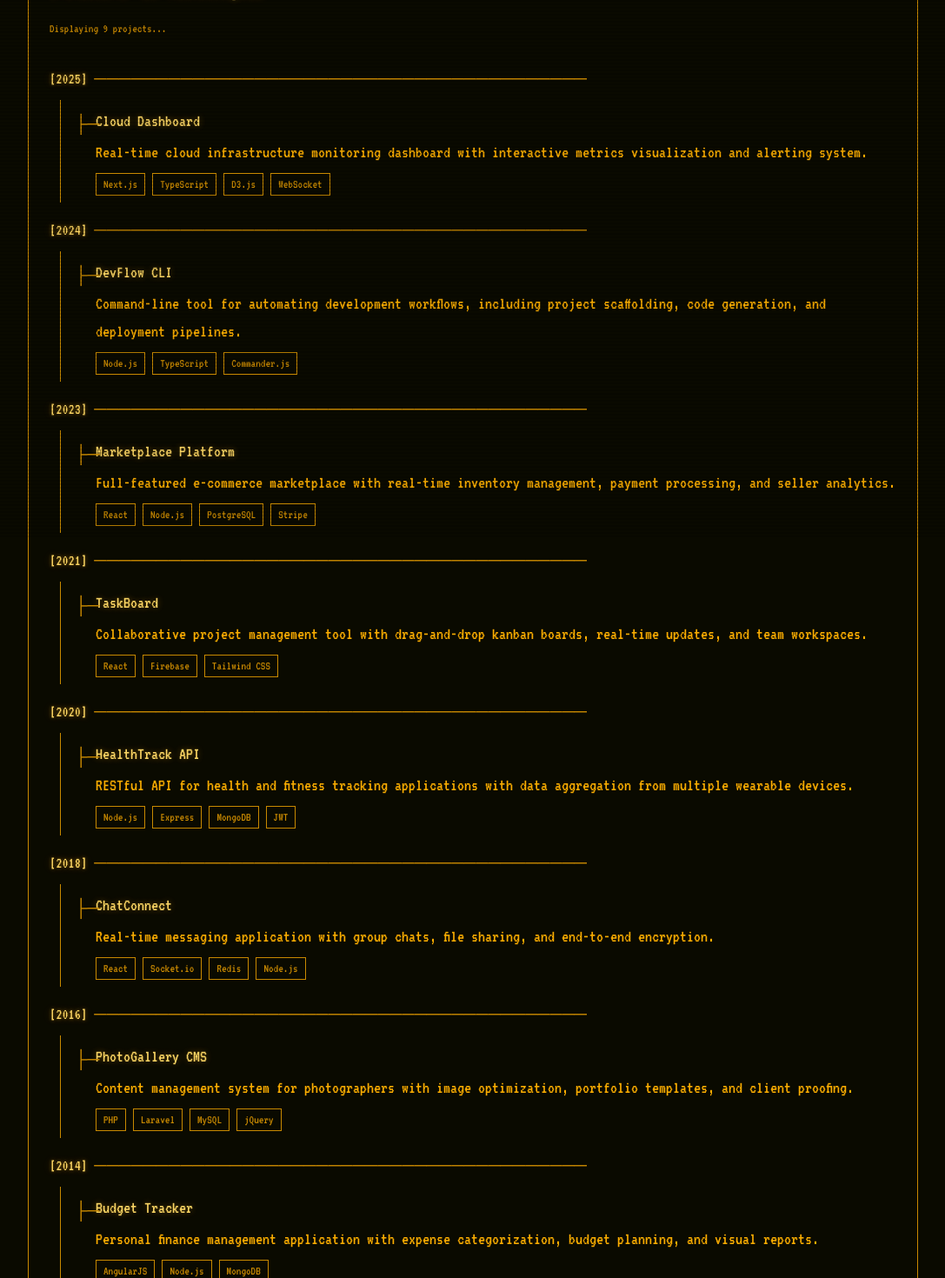
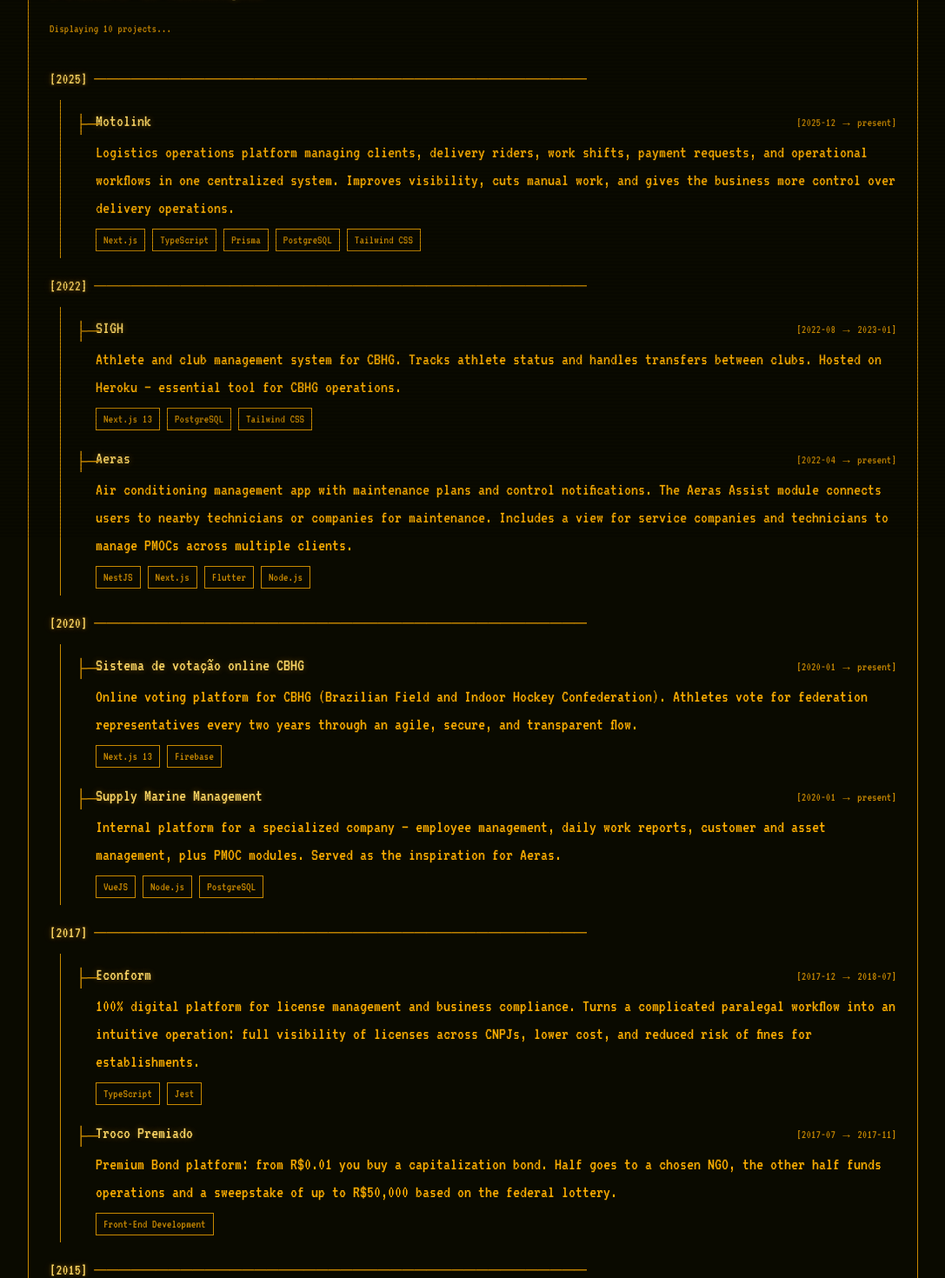
Before and after one commit to johnvilela/johnvilela, a Next.js app: page /projects in a window 1280 px wide. Shown: the part 180-1650 px from the top of the page at 87% size, without its empty margins (96-1183 px from the left). Built offline with nearby package versions, Linux system fonts and the light colour scheme.

Commit message:
feat: update career and project data, enhance navigation, and improve home page layout

```diff
--- a/src/app/page.tsx
+++ b/src/app/page.tsx
@@ -5,7 +5,7 @@
     <div className="flex flex-col gap-6">
       <div className="border border-amber-dim p-4 sm:p-6 flex flex-col items-center gap-2 overflow-hidden">
         <pre className="text-amber-bright text-glow-strong leading-[1.1] text-[0.45rem] sm:text-[0.65rem] md:text-sm">
-{`     ██╗ ██████╗ ██╗  ██╗███╗   ██╗
+          {`     ██╗ ██████╗ ██╗  ██╗███╗   ██╗
      ██║██╔═══██╗██║  ██║████╗  ██║
      ██║██║   ██║███████║██╔██╗ ██║
 ██   ██║██║   ██║██╔══██║██║╚██╗██║
@@ -13,7 +13,7 @@
  ╚════╝  ╚═════╝ ╚═╝  ╚═╝╚═╝  ╚═══╝`}
         </pre>
         <pre className="text-amber-bright text-glow-strong leading-[1.1] text-[0.35rem] sm:text-[0.55rem] md:text-[0.7rem]">
-{`██╗   ██╗██╗██╗     ███████╗██╗      █████╗
+          {`██╗   ██╗██╗██╗     ███████╗██╗      █████╗
 ██║   ██║██║██║     ██╔════╝██║     ██╔══██╗
 ╚██╗ ██╔╝██║██║     █████╗  ██║     ███████║
  ╚████╔╝ ██║██║     ██╔══╝  ██║     ██╔══██║
@@ -27,18 +27,17 @@
 
       <TerminalBox title="ABOUT">
         <p className="text-amber">
-          Welcome to my corner of the internet. I am a software engineer
-          passionate about building elegant solutions to complex problems.
-          With years of experience across the full stack, I specialize in
-          crafting performant web applications and developer tools that
-          make a difference.
+          Started young, fell in love with tech, never looked back. 12+ years
+          later I am still chasing the same thing: using technology to optimize
+          real-life flows &mdash; internal platforms, automation,
+          business-critical tools.
         </p>
         <br />
         <p className="text-amber-dim">
-          When I&apos;m not writing code, you can find me exploring new
-          technologies, contributing to open source, or diving deep into
-          system architecture. I believe in clean code, continuous
-          learning, and the power of the terminal.
+          Currently building on Embraer&apos;s enterprise e-commerce platform at
+          GSW Software. Stack lives mostly around React, Node, Next.js,
+          PostgreSQL, and MongoDB. Lately falling in love with AI all over again
+          &mdash; without ever letting go of the code foundations.
         </p>
       </TerminalBox>
 
@@ -46,21 +45,11 @@
         <div className="flex flex-wrap gap-4">
           <SocialLink
             label="LINKEDIN"
-            href="https://linkedin.com/in/placeholder"
+            href="https://linkedin.com/in/johnvilela77"
           />
-          <SocialLink
-            label="GITHUB"
-            href="https://github.com/placeholder"
-          />
-          <SocialLink
-            label="X"
-            href="https://x.com/placeholder"
-          />
-          <SocialLink
-            label="DOWNLOAD CV"
-            href="/cv.pdf"
-            download
-          />
+          <SocialLink label="GITHUB" href="https://github.com/johnvilela77" />
+          <SocialLink label="EMAIL" href="mailto:johnvvilela@gmail.com" />
+          <SocialLink label="DOWNLOAD CV" href="/cv.pdf" download />
         </div>
       </TerminalBox>
     </div>
--- a/src/app/projects/page.tsx
+++ b/src/app/projects/page.tsx
@@ -7,11 +7,11 @@
 };
 
 export default function ProjectsPage() {
-  const projects = (projectsData as ProjectEntry[]).sort(
-    (a, b) => b.year - a.year,
+  const projects = (projectsData as ProjectEntry[]).sort((a, b) =>
+    b.startDate.localeCompare(a.startDate),
   );
 
-  let lastYear = 0;
+  let lastYear = "";
 
   return (
     <div className="flex flex-col gap-4">
@@ -26,8 +26,9 @@
 
       <div className="flex flex-col">
         {projects.map((project, index) => {
-          const showYear = project.year !== lastYear;
-          lastYear = project.year;
+          const year = project.startDate.slice(0, 4);
+          const showYear = year !== lastYear;
+          lastYear = year;
 
           return (
             // biome-ignore lint/suspicious/noArrayIndexKey: Static data
@@ -35,7 +36,7 @@
               {showYear && (
                 <div className="flex items-center gap-2 mt-4 mb-2">
                   <span className="text-amber-bright text-glow-strong text-lg">
-                    [{project.year}]
+                    [{year}]
                   </span>
                   <span className="text-amber-dim flex-1 overflow-hidden whitespace-nowrap">
                     &#9472;&#9472;&#9472;&#9472;&#9472;&#9472;&#9472;&#9472;&#9472;&#9472;&#9472;&#9472;&#9472;&#9472;&#9472;&#9472;&#9472;&#9472;&#9472;&#9472;&#9472;&#9472;&#9472;&#9472;&#9472;&#9472;&#9472;&#9472;&#9472;&#9472;&#9472;&#9472;&#9472;&#9472;&#9472;&#9472;&#9472;&#9472;&#9472;&#9472;
@@ -49,8 +50,13 @@
                     &#9500;&#9472;
                   </div>
                   <div className="pl-4 sm:pl-6">
-                    <div className="text-amber-bright text-glow">
-                      {project.name}
+                    <div className="flex flex-col sm:flex-row sm:justify-between sm:items-baseline gap-1">
+                      <div className="text-amber-bright text-glow">
+                        {project.name}
+                      </div>
+                      <span className="text-amber-dim text-sm">
+                        [{project.startDate} → {project.endDate}]
+                      </span>
                     </div>
                     <p className="text-amber mt-1">{project.description}</p>
                     <div className="flex flex-wrap gap-2 mt-2">
--- a/src/components/navigation.tsx
+++ b/src/components/navigation.tsx
@@ -27,8 +27,7 @@
                 : "text-amber-dim hover:text-amber"
             }`}
           >
-            <span className="text-amber-dim">&gt;</span>{" "}
-            {item.label}
+            <span className="text-amber-dim">&gt;</span> {item.label}
             {isActive && (
               <span className="ml-1">
                 <BlinkingCursor />
--- a/src/data/career.json
+++ b/src/data/career.json
@@ -1,30 +1,44 @@
 [
   {
-    "company": "TechCorp Inc.",
-    "role": "Senior Software Engineer",
-    "startDate": "2022-03",
+    "company": "GSW Software",
+    "role": "Full Stack Developer",
+    "startDate": "2023-08",
     "endDate": "present",
-    "description": "Leading frontend architecture and developing high-performance web applications. Driving adoption of modern frameworks and establishing best practices across the engineering team."
+    "description": "Embraer enterprise e-commerce platform (commercial, executive, defense aviation). MEAN stack across a multi-repo environment with Angular, Node.js, Express, MongoDB, and TypeScript. Optimized SQL queries and backend data flows for business-critical operations. Production support: incident investigation, root-cause analysis, live fixes. Contributing to an AI chatbot project using Mastra and modern LLM-based tooling."
   },
   {
-    "company": "Digital Solutions Ltd.",
-    "role": "Full Stack Developer",
-    "startDate": "2019-06",
-    "endDate": "2022-02",
-    "description": "Built and maintained scalable web applications serving thousands of daily users. Implemented CI/CD pipelines and improved deployment workflows, reducing release cycles by 40%."
+    "company": "Freelance",
+    "role": "Full-stack Developer",
+    "startDate": "2017-05",
+    "endDate": "present",
+    "description": "Currently building Motolink — internal operations platform for a logistics company managing clients, riders, shifts, payments, and workflows (Next.js, TypeScript, Prisma, PostgreSQL) that replaced an unstable legacy system. Past work: React Native app with 10,000 daily users + Firebase; CBHG (Brazilian Field and Indoor Hockey Confederation) national system rewrite for speed and security with Next.js + Postgres; +43% site traffic via SEO improvements."
   },
   {
-    "company": "StartupHub",
+    "company": "Levilo",
     "role": "Frontend Developer",
-    "startDate": "2017-01",
-    "endDate": "2019-05",
-    "description": "Developed responsive user interfaces for multiple client projects. Introduced component-based architecture and automated testing, improving code reliability and team velocity."
+    "startDate": "2020-09",
+    "endDate": "2023-06",
+    "description": "Web and hybrid mobile applications end-to-end: requirements, prototyping, UI, App Store and Play Store deployment. Cut site load time to 350ms (smaller bundles, caching, lazy load). Reduced application costs 82% by replacing paid API features. Azure staging and production environments, unit and E2E tests, CI/CD on Azure DevOps."
   },
   {
-    "company": "WebAgency Co.",
-    "role": "Junior Developer",
-    "startDate": "2015-03",
-    "endDate": "2016-12",
-    "description": "Created websites and web applications for small to medium businesses. Worked closely with design teams to deliver pixel-perfect implementations within tight deadlines."
+    "company": "DUEE BRASIL",
+    "role": "Full-stack Developer",
+    "startDate": "2018-08",
+    "endDate": "2020-06",
+    "description": "Promotional websites for brands including Starbucks and Faxe beer. Internal tooling to streamline workflow management. Recommended and helped roll out CI/CD for internal and external projects."
+  },
+  {
+    "company": "ATLAS INOVAÇÕES",
+    "role": "Frontend Developer",
+    "startDate": "2017-05",
+    "endDate": "2018-07",
+    "description": "Web applications with AngularJS. Engineered CI/CD pipelines on Heroku — automated testing, build, and deploy."
+  },
+  {
+    "company": "EXLA - Software Estratégico",
+    "role": "Frontend Developer",
+    "startDate": "2014-07",
+    "endDate": "2017-01",
+    "description": "Web and hybrid mobile apps with AngularJS and Ionic. Owned requirements gathering, prototyping, and UI design stages."
   }
 ]
--- a/src/data/projects.json
+++ b/src/data/projects.json
@@ -1,56 +1,78 @@
 [
   {
-    "name": "Cloud Dashboard",
-    "year": 2025,
-    "description": "Real-time cloud infrastructure monitoring dashboard with interactive metrics visualization and alerting system.",
-    "techStack": ["Next.js", "TypeScript", "D3.js", "WebSocket"]
+    "name": "Motolink",
+    "startDate": "2025-12",
+    "endDate": "present",
+    "description": "Logistics operations platform managing clients, delivery riders, work shifts, payment requests, and operational workflows in one centralized system. Improves visibility, cuts manual work, and gives the business more control over delivery operations.",
+    "techStack": [
+      "Next.js",
+      "TypeScript",
+      "Prisma",
+      "PostgreSQL",
+      "Tailwind CSS"
+    ]
   },
   {
-    "name": "DevFlow CLI",
-    "year": 2024,
-    "description": "Command-line tool for automating development workflows, including project scaffolding, code generation, and deployment pipelines.",
-    "techStack": ["Node.js", "TypeScript", "Commander.js"]
+    "name": "Aeras",
+    "startDate": "2022-04",
+    "endDate": "present",
+    "description": "Air conditioning management app with maintenance plans and control notifications. The Aeras Assist module connects users to nearby technicians or companies for maintenance. Includes a view for service companies and technicians to manage PMOCs across multiple clients.",
+    "techStack": ["NestJS", "Next.js", "Flutter", "Node.js"]
   },
   {
-    "name": "Marketplace Platform",
-    "year": 2023,
-    "description": "Full-featured e-commerce marketplace with real-time inventory management, payment processing, and seller analytics.",
-    "techStack": ["React", "Node.js", "PostgreSQL", "Stripe"]
+    "name": "Sistema de votação online CBHG",
+    "startDate": "2020-01",
+    "endDate": "present",
+    "description": "Online voting platform for CBHG (Brazilian Field and Indoor Hockey Confederation). Athletes vote for federation representatives every two years through an agile, secure, and transparent flow.",
+    "techStack": ["Next.js 13", "Firebase"]
   },
   {
-    "name": "TaskBoard",
-    "year": 2021,
-    "description": "Collaborative project management tool with drag-and-drop kanban boards, real-time updates, and team workspaces.",
-    "techStack": ["React", "Firebase", "Tailwind CSS"]
+    "name": "Supply Marine Management",
+    "startDate": "2020-01",
+    "endDate": "present",
+    "description": "Internal platform for a specialized company — employee management, daily work reports, customer and asset management, plus PMOC modules. Served as the inspiration for Aeras.",
+    "techStack": ["VueJS", "Node.js", "PostgreSQL"]
   },
   {
-    "name": "HealthTrack API",
-    "year": 2020,
-    "description": "RESTful API for health and fitness tracking applications with data aggregation from multiple wearable devices.",
-    "techStack": ["Node.js", "Express", "MongoDB", "JWT"]
+    "name": "SIGH",
+    "startDate": "2022-08",
+    "endDate": "2023-01",
+    "description": "Athlete and club management system for CBHG. Tracks athlete status and handles transfers between clubs. Hosted on Heroku — essential tool for CBHG operations.",
+    "techStack": ["Next.js 13", "PostgreSQL", "Tailwind CSS"]
   },
   {
-    "name": "ChatConnect",
-    "year": 2018,
-    "description": "Real-time messaging application with group chats, file sharing, and end-to-end encryption.",
-    "techStack": ["React", "Socket.io", "Redis", "Node.js"]
+    "name": "Econform",
+    "startDate": "2017-12",
+    "endDate": "2018-07",
+    "description": "100% digital platform for license management and business compliance. Turns a complicated paralegal workflow into an intuitive operation: full visibility of licenses across CNPJs, lower cost, and reduced risk of fines for establishments.",
+    "techStack": ["TypeScript", "Jest"]
   },
   {
-    "name": "PhotoGallery CMS",
-    "year": 2016,
-    "description": "Content management system for photographers with image optimization, portfolio templates, and client proofing.",
-    "techStack": ["PHP", "Laravel", "MySQL", "jQuery"]
+    "name": "Troco Premiado",
+    "startDate": "2017-07",
+    "endDate": "2017-11",
+    "description": "Premium Bond platform: from R$0.01 you buy a capitalization bond. Half goes to a chosen NGO, the other half funds operations and a sweepstake of up to R$50,000 based on the federal lottery.",
+    "techStack": ["Front-End Development"]
   },
   {
-    "name": "Budget Tracker",
-    "year": 2014,
-    "description": "Personal finance management application with expense categorization, budget planning, and visual reports.",
-    "techStack": ["AngularJS", "Node.js", "MongoDB"]
+    "name": "VDireto",
+    "startDate": "2015-10",
+    "endDate": "2015-12",
+    "description": "Platform giving aldermen and mayors direct contact with voters — exposing campaign proposals and answering voter questions.",
+    "techStack": ["Node.js", "Front-End Development"]
   },
   {
-    "name": "Blog Engine",
-    "year": 2013,
-    "description": "Lightweight blogging platform with markdown support, RSS feeds, and a custom templating engine.",
-    "techStack": ["Python", "Flask", "SQLite", "Bootstrap"]
+    "name": "Civis",
+    "startDate": "2015-06",
+    "endDate": "2015-09",
+    "description": "Mobile app making communication with aldermen and mayors easier.",
+    "techStack": ["Node.js", "Front-End Development"]
+  },
+  {
+    "name": "Aluno's App",
+    "startDate": "2015-01",
+    "endDate": "2015-06",
+    "description": "Academic app for parents to monitor their children's school performance — teacher contact, attendance list, and school reports.",
+    "techStack": ["Node.js", "Front-End Development"]
   }
 ]
--- a/src/types/index.ts
+++ b/src/types/index.ts
@@ -8,7 +8,8 @@
 
 export interface ProjectEntry {
   name: string;
-  year: number;
+  startDate: string;
+  endDate: string;
   description: string;
   techStack: string[];
 }
```
Also changed, not shown: 1 other file (tests, documents, lock files or other folders).
